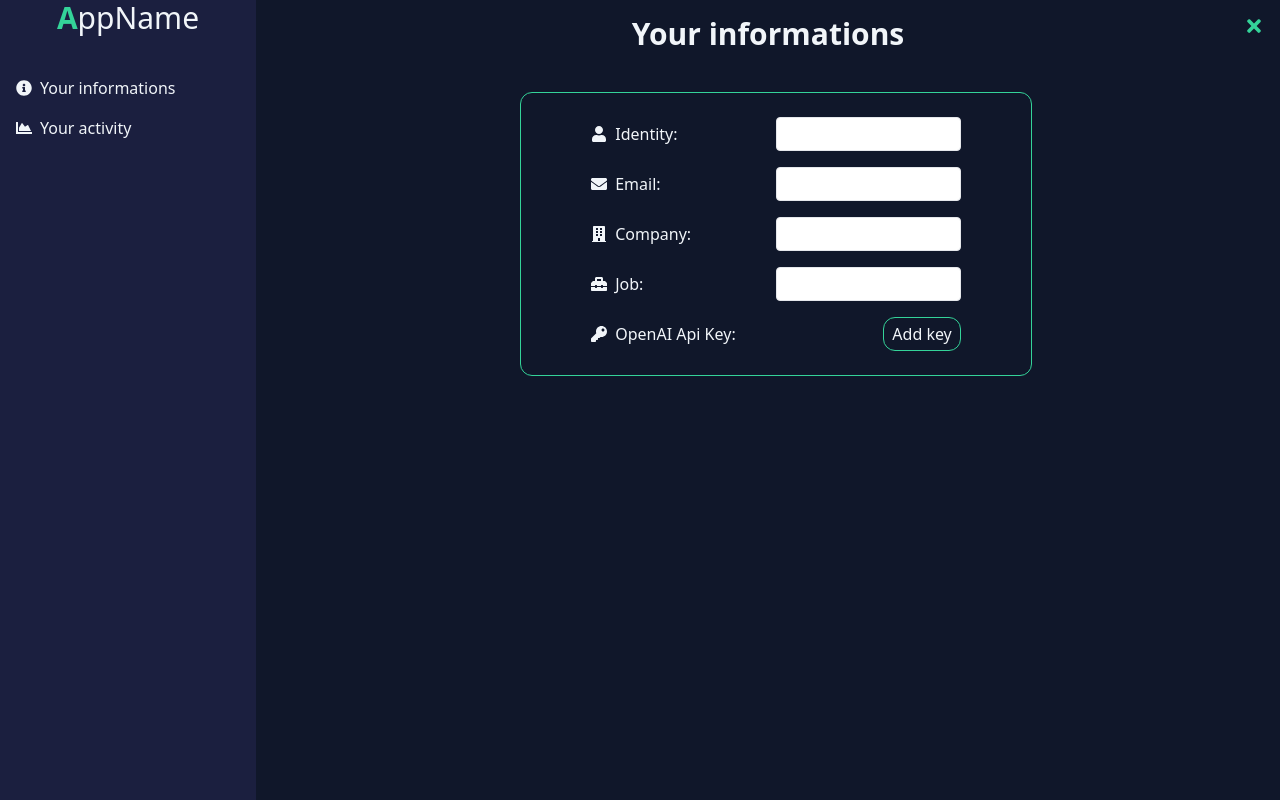
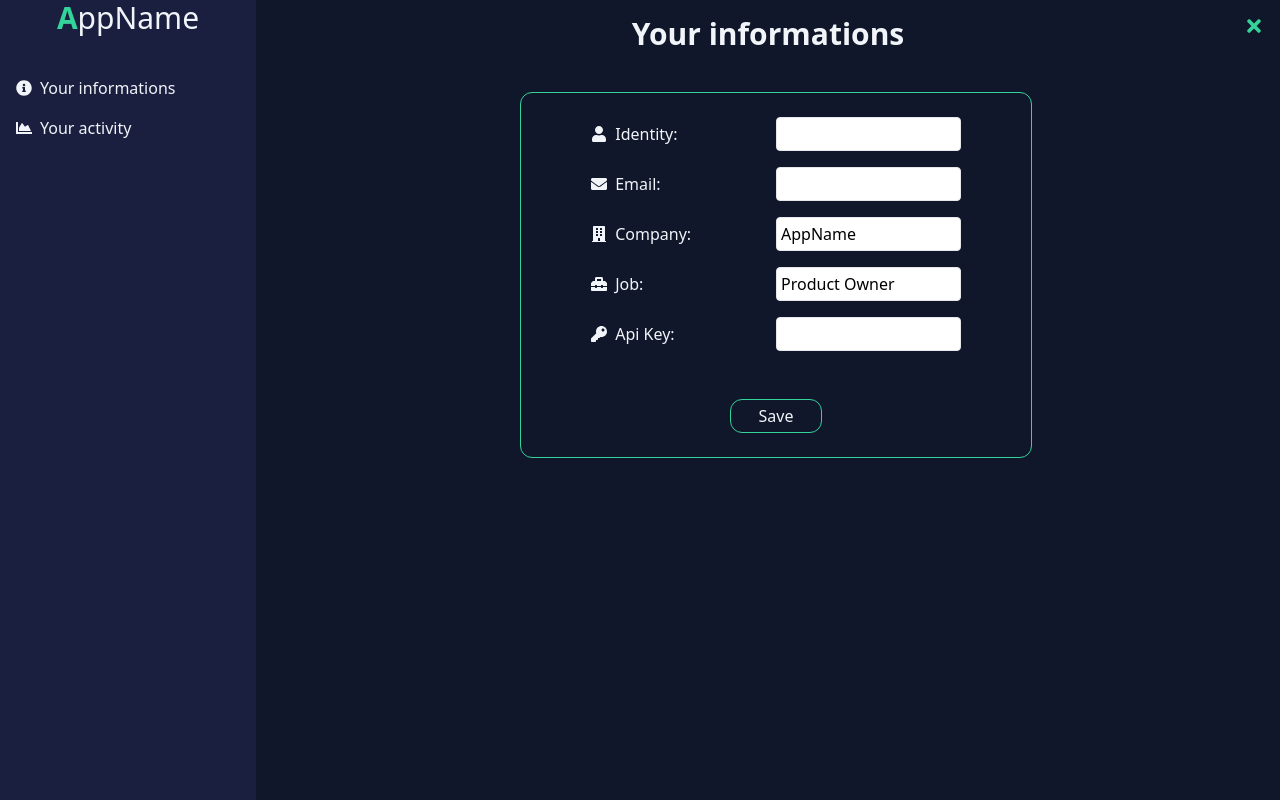
Before and after one commit to tlagoda/linkedinai, a Next.js app: page /settings/account in a window 1280 px wide. Built offline with nearby package versions, Linux system fonts and the light colour scheme; no server answers.

Commit message:
account page

```diff
--- a/src/app/settings/account/page.tsx
+++ b/src/app/settings/account/page.tsx
@@ -1,7 +1,13 @@
 "use client";
 
-import { useEffect, useState } from "react";
-import { FaEnvelope, FaKey, FaUser, FaBuilding, FaToolbox } from "react-icons/fa";
+import { SetStateAction, useEffect, useState } from "react";
+import {
+  FaEnvelope,
+  FaKey,
+  FaUser,
+  FaBuilding,
+  FaToolbox,
+} from "react-icons/fa";
 import app, { db } from "../../../../firebase";
 import { doc, getDoc } from "firebase/firestore";
 import { getAuth } from "firebase/auth";
@@ -9,8 +15,9 @@ import { getAuth } from "firebase/auth";
 export default function Page() {
   const [userName, setUserName] = useState("");
   const [userEmail, setUserEmail] = useState("");
-  const [userCompany, setUserCompany] = useState('')
-  const [userJob, setUserJob] = useState("")
+  const [userCompany, setUserCompany] = useState("AppName");
+  const [userJob, setUserJob] = useState("Product Owner");
+  const [userApiKey, setUserApiKey] = useState("");
   const [userHasApiKey, setUserHasApiKey] = useState(false);
 
   const auth = getAuth(app);
@@ -22,7 +29,7 @@ export default function Page() {
       }
       const docRef: any = doc(db, "users", auth.currentUser.uid);
       const myDoc: any = await getDoc(docRef);
-      console.log(myDoc)
+      console.log(myDoc);
       if (myDoc.exists) {
         setUserName(
           myDoc.data().firstName
@@ -35,10 +42,14 @@ export default function Page() {
     fetchUserInformations();
   }, [auth]);
 
+  const handleApiKeyChange = (event: { target: { value: SetStateAction<string>; }; }) => {
+    setUserApiKey(event.target.value);
+  };
+
   return (
     <div className="w-4/5 h-full text-slate-100 flex flex-col items-center">
       <h2 className="text-center font-bold text-3xl mt-4">Your informations</h2>
-      <div className="w-1/2 ml-4 mt-10 border border-emerald-400 rounded-xl min-h-[200px] p-6">
+      <div className="w-1/2 ml-4 mt-10 border border-emerald-400 rounded-xl min-h-[200px] p-6 flex flex-col justify-center">
         <div className="flex items-center justify-between w-4/5 mx-auto mb-4">
           <div className="flex items-center ">
             <FaUser className="mr-2" />
@@ -91,17 +102,22 @@ export default function Page() {
             className="border rounded p-1 w-1/2 text-black"
           />
         </div>
-        <div className="flex items-center justify-between w-4/5 mx-auto">
+        <div className="flex items-center justify-between w-4/5 mx-auto mb-4">
           <div className="flex items-center ">
             <FaKey className="mr-2" />
-            <label htmlFor="apiKey">OpenAI Api Key:</label>
+            <label htmlFor="apiKey">Api Key:</label>
           </div>
-          <div>
-            <button className="rounded-xl border border-emerald-400 px-2 py-1 hover:text-emerald-400">
-              Add key
-            </button>
-          </div>
+          <input
+            id="apiKey"
+            type="apiKey"
+            value={userApiKey}
+            onChange={handleApiKeyChange}
+            className="border rounded p-1 w-1/2 text-black"
+          />
         </div>
+        <button className="w-1/5 mx-auto mt-8 rounded-xl border border-emerald-400 px-2 py-1 hover:text-emerald-400">
+          Save
+        </button>{" "}
       </div>
     </div>
   );
```
